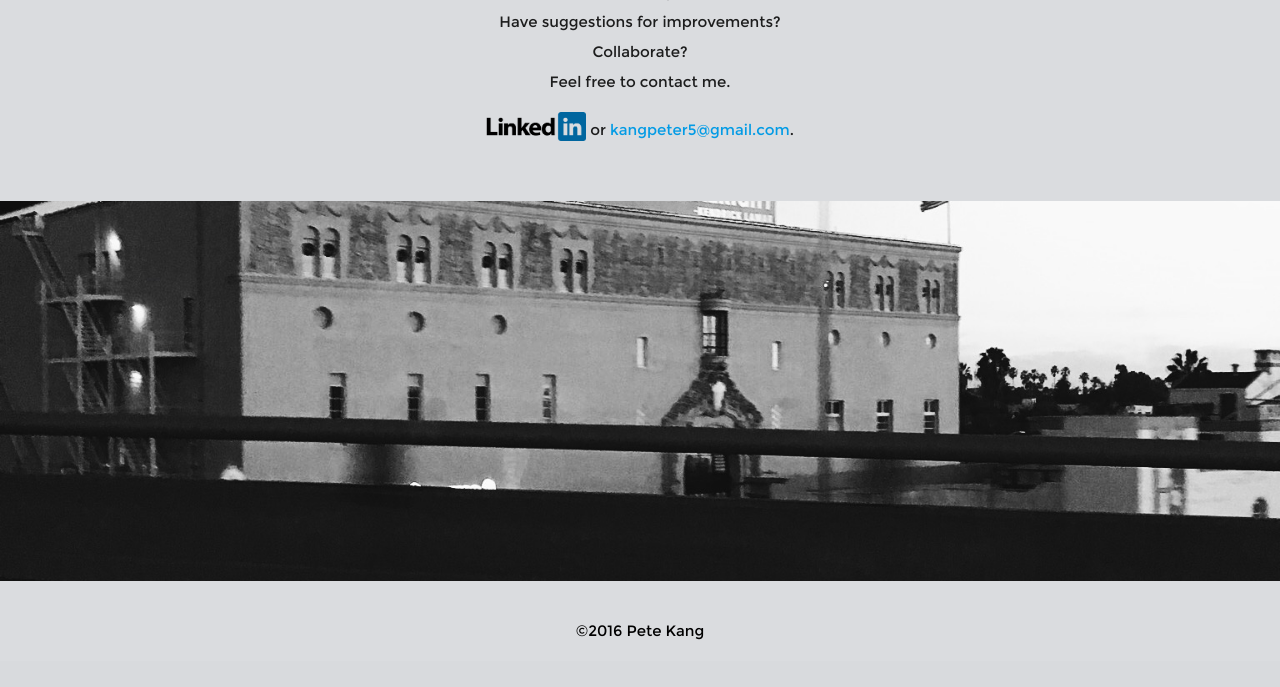
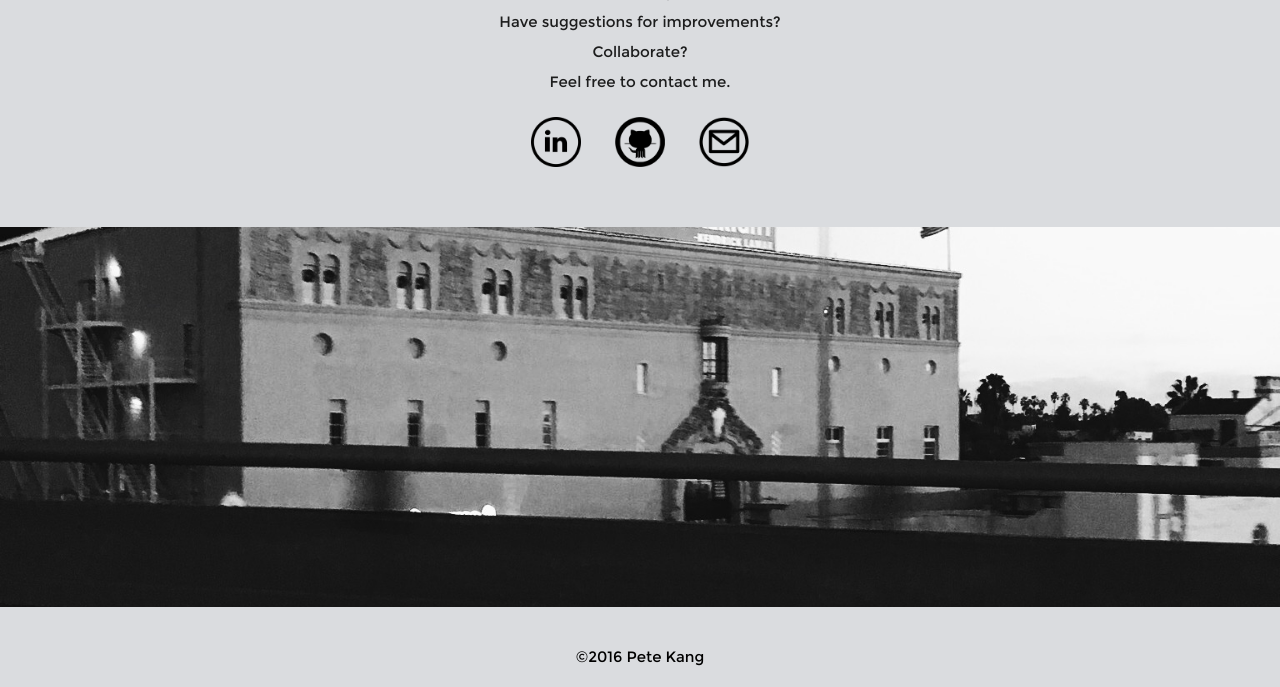
Before and after one commit to kangpeter5/petekang, a PHP site: page / in a window 1280 px wide. Shown: the part 3608-4295 px from the top of the page. Before the commit the page ends 4248 px from the top, so only its background shows below. Run offline with PHP 8.4, Linux system fonts and the light colour scheme; some libraries are stand-ins or nearby versions.

Commit message:
updated contact section

```diff
--- a/css/style.css
+++ b/css/style.css
@@ -113,6 +113,36 @@ p {
   transition: width 1.5s;
 }
 /* END WORK CONSULTATION section*/
+/* Contact */
+#CONTACT .social-icon{
+  display: inline-block;
+  position: relative;
+  color: #000;
+  height: 60px;
+  padding: 5px;
+  margin: 0 10px;
+}
+#CONTACT .social-icon img{
+  width: 50px;
+  height: auto;
+  display: inline-block;
+  margin: 0;
+}
+.social-icon:after{
+  content:'';
+  position: absolute;
+  top: 0;
+  left: 0;
+  width: 100%;
+  height: 100%;
+}
+.social-icon:hover:after{
+  border: 8px solid #000;
+  border-radius: 50%;
+  -webkit-transition: all .3s ease-in-out;
+  transition: all .3s ease-in-out;
+}
+/* END of Contact */
 /* END Containers*/
 @media only screen and (max-width : 992px) {
   .parallax-container .section {
--- a/home.html
+++ b/home.html
@@ -284,7 +284,11 @@
             Collaborate?<br/>
             Feel free to contact me.<br/>
           </p>
-          <p><a target="_blank" class="waves-effect wave-light" href="https://www.linkedin.com/in/kangpeter"><img src="img/linkedinBig.png" width="100px"></a> or <a target="_blank" href="mailto:kangpeter5@gmail.com" target="_top">kangpeter5@gmail.com</a>.</p>
+          <p>
+            <a target="_blank" class="social-icon" href="https://www.linkedin.com/in/kangpeter"><img src="img/linkedin-icon.png"></a>
+            <a target="_blank" class="social-icon" href="https://www.github.com/kangpeter5"><img src="img/github-icon.png"></a>
+            <a target="_blank" class="social-icon" href="mailto:kangpeter5@gmail.com" target="_top"><img src="img/email-icon.png"></a>
+          </p>
         </div>
       </div>
     </div>
```
Also changed, not shown: img/email-icon.png (added), img/github-icon.png, img/linkedin-icon.png (added).
